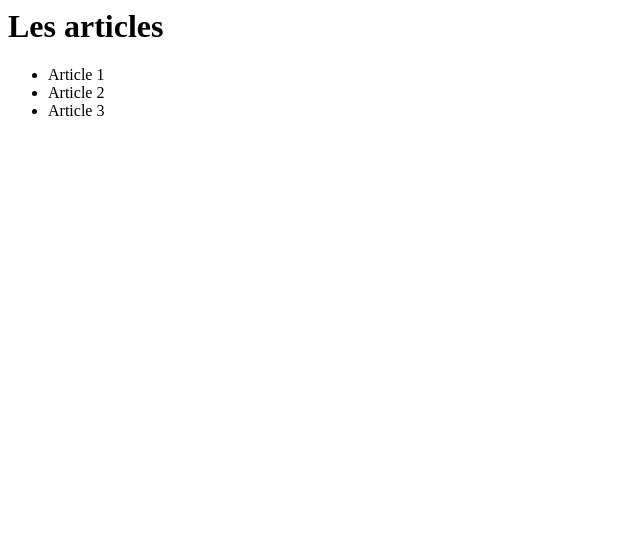
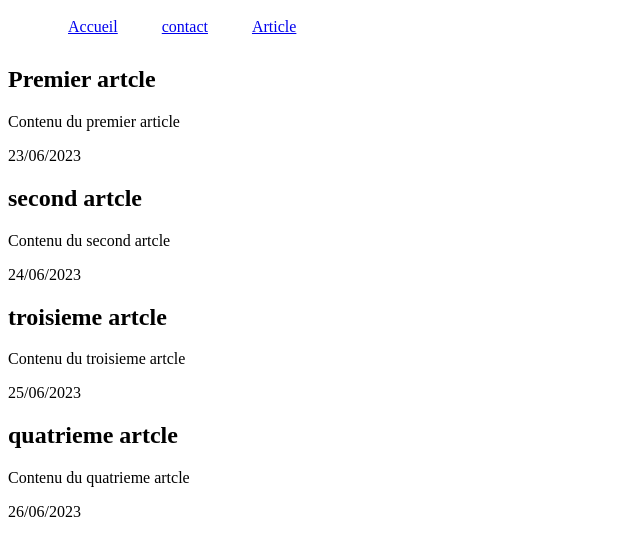
Before and after one commit to ALEXANDREGBAMELE/Devlabs-python-django-projrt_blog, a Django app: page /article/ in a window 1280 px wide. Shown: the top 556 px of the page, without its empty margins (0-640 px from the left). Run offline with Django 4.2, Linux system fonts and the light colour scheme.

Commit message:
anipulation des donnees json des articles avec une base de donnees fiftive

```diff
--- /dev/null
+++ b/projrt_blog/db_articles.py
@@ -0,0 +1,24 @@
+# base de donnees fiftive
+
+articles = [
+    {
+        "titre" : "Premier artcle",
+        "date_publication" : "23/06/2023",
+        "contenu" : "Contenu du premier article"
+    },
+    {
+        "titre" : "second artcle",
+        "date_publication" : "24/06/2023",
+        "contenu" : "Contenu du second artcle"
+    },
+    {
+        "titre" : "troisieme artcle",
+        "date_publication" : "25/06/2023",
+        "contenu" : "Contenu du troisieme artcle"
+    },
+    {
+        "titre" : "quatrieme artcle",
+        "date_publication" : "26/06/2023",
+        "contenu" : "Contenu du quatrieme artcle"
+    },
+]
--- a/projrt_blog/urls.py
+++ b/projrt_blog/urls.py
@@ -20,7 +20,7 @@ from . import view
 
 urlpatterns = [
     path('admin/', admin.site.urls),
-    path('',view.home_view),
-    path('contact/',view.contact),
-    path('article/',view.articles_view),
+    path('',view.home_view, name='home'),
+    path('contact/',view.contact_view, name='contact'),
+    path('article/',view.articles_view, name='article'),
 ]
--- a/projrt_blog/view.py
+++ b/projrt_blog/view.py
@@ -1,12 +1,13 @@
 from django.http import HttpResponse
 from django.shortcuts import render
 
+from .db_articles import articles
 def home_view(request):
     # return HttpResponse('Hello world!')
     return render(request, 'home.html')
-def contact(request):
+def contact_view(request):
     # return HttpResponse('Contactez nous!')
     return render(request, 'contact.html')
-
+    # return HttpResponse('La liste des articles!')
 def articles_view(request):
-    return render(request, 'article.html')
+    return render(request, 'article.html', context={'articles' : articles})
--- a/templates/article.html
+++ b/templates/article.html
@@ -1,15 +1,11 @@
+{% extends 'template_base.html' %}
 
-<html>
-    <header>
-        <meta charset="UTF-8">
-        <title>Page d'article</title>
-    </header>
-    <body>
-        <h1>Les articles</h1>
-        <ul>
-            <li>Article 1</li>
-            <li>Article 2</li>
-            <li>Article 3</li>
-        </ul>
-    </body>
-</html>
+{%block titre %} <h1>Les articles</h1> {% endblock %}
+
+{%block contenu %}
+    {% for article in articles  %}
+        <h2>{{article.titre}}</h2>
+        <p>{{article.contenu}}</p>
+        <span>{{article.date_publication}}</span>
+    {% endfor %}
+ {%endblock%}
--- /dev/null
+++ b/templates/template_base.html
@@ -0,0 +1,16 @@
+
+<html>
+    <header>
+        <meta charset="UTF-8">
+        <title>Page d'accueil</title>
+    </header>
+    <body>
+        <ul style="list-style:none">
+            <li style="display: inline-block; padding:10px 20px;"><a href="{% url 'home' %}">Accueil</a></li>
+            <li style="display: inline-block; padding:10px 20px;"><a href="{% url 'contact' %}">contact</a></li>
+            <li style="display: inline-block; padding:10px 20px;"><a href="{% url 'article' %}">Article</a></li>
+        </ul>
+
+        {%block contenu %} {%endblock%}
+    </body>
+</html>
```
Also changed, not shown: templates/contact.html (+6 -9 lines), templates/home.html (+4 -15 lines).
